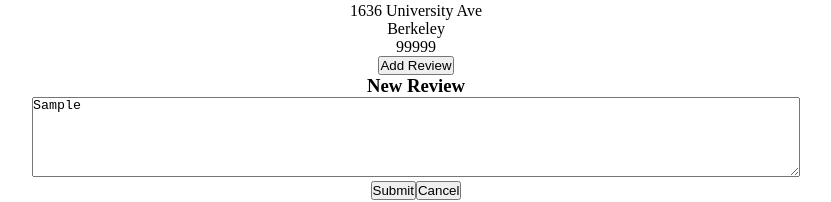
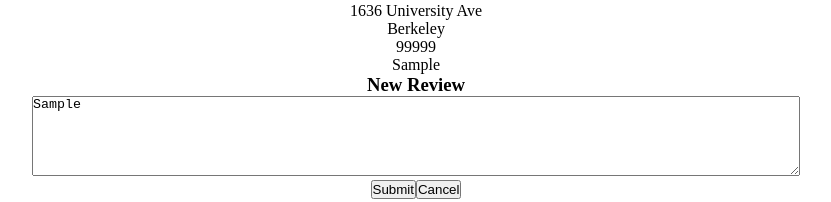
Before and after one commit to janeskywalker/justdance-front-end, a React (Create React App) app: page /studio/1 in a window 1280 px wide. Both pictures are taken after typing "Sample" into the empty fields and a click on the button "Submit". Shown: the part 475-677 px from the top of the page, without its empty margins (224-1055 px from the left). Built offline with nearby package versions, Linux system fonts and the light colour scheme.

Commit message:
displying revoews

```diff
--- a/src/actions/reviewActions.js
+++ b/src/actions/reviewActions.js
@@ -1,9 +1,10 @@
 import { CREATE_REVIEW, DELETE_REVIEW } from './actionTypes';
+import uuid from 'uuid'
 
 export function createReview(newReview) {
     console.log('create: ', newReview)
     return {
         type: CREATE_REVIEW,
-        newReview,
+        newReview: Object.assign({}, newReview, {id: uuid()})
     }
 }
--- a/src/components/Studio/StudioDetail.js
+++ b/src/components/Studio/StudioDetail.js
@@ -40,7 +40,13 @@ class StudioDetail extends Component {
             <p>{zip}</p>
         </section>
 
-        <button>Add Review</button>
+        <section className="review-display">
+            <ul>
+                {currentStudio.reviews.map((review)=>{
+                    return <li key={review.id}>{review.review}</li>
+                })}
+            </ul>
+        </section>
 
         <form className="create-reivew-form" onSubmit={(evt)=>{
             evt.preventDefault()
```
